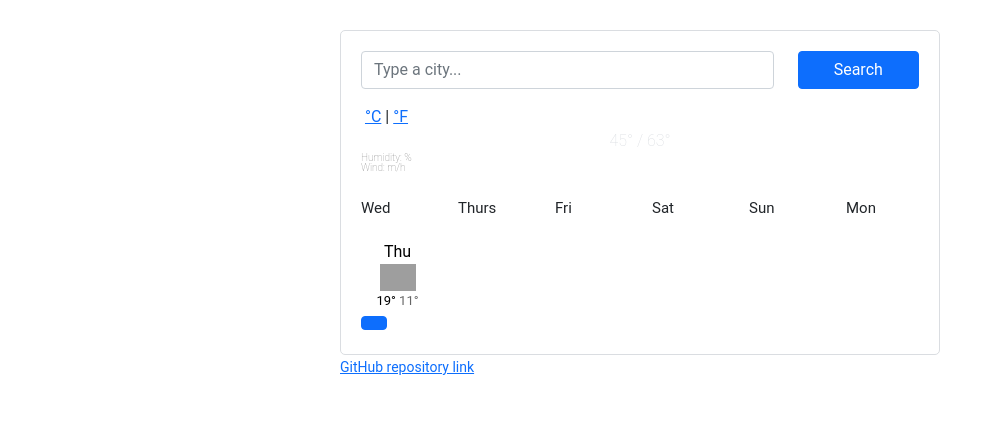
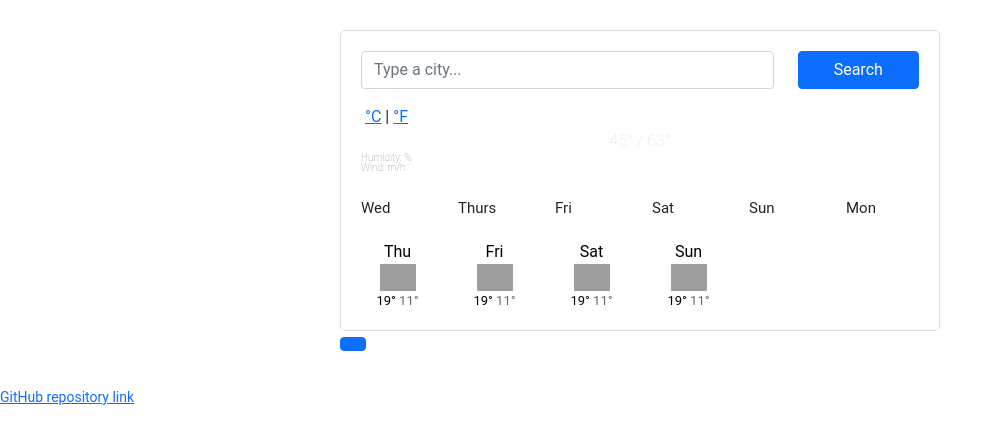
Before and after one commit to jvazquez2028/Weather-Project, a plain HTML site: page index.html in a window 1280 px wide. Shown: the whole page, without its empty margins (0-1003 px from the left). Drawn offline with nearby package versions, Linux system fonts and the light colour scheme; no server answers; grey boxes are pictures that could not be loaded.

Commit message:
added weather forecast html in js

```diff
--- a/index.html
+++ b/index.html
@@ -75,24 +75,8 @@
    <div class="col">Mon</div>
    </div>
 
-   <div class= "weather-forecast">
-     <div class= "row">
-       <div class="col-2">
-         <div class="weather-forecast-date">
-           Thu
-         </div>
-         <img
-         src= "http://openweathermap.org/img/wn/11d@2x.png"
-         alt=""
-         width="36"
-         />
-         <div class= "weather-forecast-temp">
-           <span class="weather-forecast-temp-high">
-            19° </span>
-            <span class="weather-forecast-temp-low">
-            11° </span>
-         </div>
-       </div>
+   <div class= "weather-forecast" id="forecast">
+   </div>
      </div>
    </div>
   </div>
--- a/src/script.js
+++ b/src/script.js
@@ -28,6 +28,35 @@ function formatDay(timestamp) {
   let days = ["Sun", "Mon", "Tue", "Wed", "Thu", "Fri", "Sat"];
 
   return days[day];
+}
+
+function displayForecast() {
+  let forecastElement = document.querySelector("#forecast");
+
+  let days = ["Thu", "Fri", "Sat", "Sun"];
+
+  let forecastHTML = `<div class="row">`;
+  days.forEach(function (day) {
+    forecastHTML =
+      forecastHTML +
+      `
+      <div class="col-2">
+        <div class="weather-forecast-date">${day}</div>
+        <img
+          src="https://openweathermap.org/img/wn/11d@2x.png"
+          alt=""
+          width="36"
+        />
+        <div class="weather-forecast-temp">
+          <span class="weather-forecast-temp-high">19° </span>
+          <span class="weather-forecast-temp-low">11° </span>
+        </div>
+      </div>
+
+  `;
+  });
+  forecastHTML= forecastHTML + `</div>`;
+  forecastElement.innerHTML = forecastHTML;
 }
 
 function showTemperature(response) {
@@ -84,6 +113,8 @@ function showCelsiusTemperature(event) {
 }
 let celsiusTemperature = null;
 
+
+
 let form = document.querySelector("#search-form");
 form.addEventListener("submit", handleSubmit);
 
@@ -94,3 +125,4 @@ let celsiusLink = document.querySelector("#celsius-link");
 celsiusLink.addEventListener("click", showCelsiusTemperature);
 
 search("New York");
+displayForecast();
```
